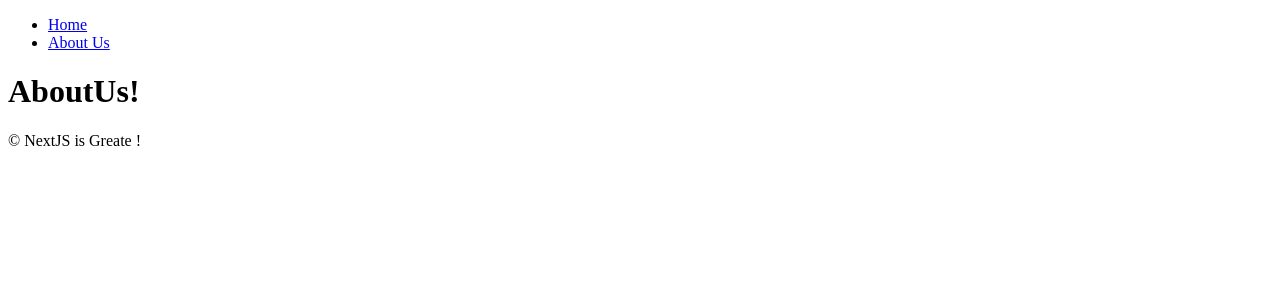
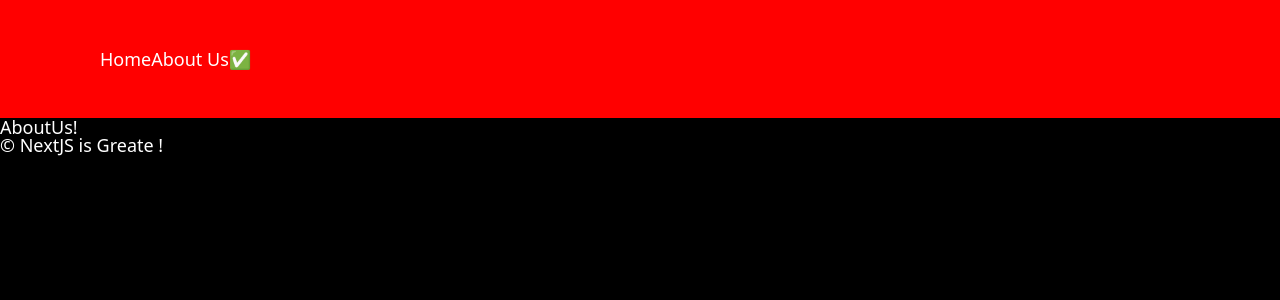
Before and after one commit to seonjeong0420/learn-nextjs14, a Next.js app: page /about-us in a window 1280 px wide. Shown: the top 300 px of the page. Built offline with nearby package versions, Linux system fonts and the light colour scheme.

Commit message:
feat: module css 추가

```diff
--- a/components/movie-info.tsx
+++ b/components/movie-info.tsx
@@ -7,7 +7,7 @@
 
 async function getMovie(id: string) {
   await new Promise((resolve) => setTimeout(resolve, 2000));
-  throw new Error("something Broke");
+  // throw new Error("something Broke");
 
   const response = await fetch(`${API_URL}/${id}`);
   return response.json();
--- /dev/null
+++ b/components/navigation.module.css
@@ -0,0 +1,8 @@
+.nav {
+  background-color: red;
+  padding: 50px 100px;
+}
+
+.list {
+  display: flex;
+}
--- a/components/navigation.tsx
+++ b/components/navigation.tsx
@@ -1,19 +1,22 @@
 "use client";
+
 import Link from "next/link";
 import { usePathname } from "next/navigation";
+import styles from "./navigation.module.css";
 
 const Navigation = () => {
   const path = usePathname();
   console.log("path:: ", path);
 
   return (
-    <nav>
-      <ul>
+    <nav className={styles.nav}>
+      <ul className={styles.list}>
         <li>
-          <Link href="/">Home</Link>
+          <Link href="/">Home</Link> {path === "/" ? "💜" : ""}
         </li>
         <li>
           <Link href="/about-us">About Us</Link>
+          {path === "/about-us" ? "✅" : ""}
         </li>
       </ul>
     </nav>
--- /dev/null
+++ b/styles/global.css
@@ -0,0 +1,141 @@
+html,
+body,
+div,
+span,
+applet,
+object,
+iframe,
+h1,
+h2,
+h3,
+h4,
+h5,
+h6,
+p,
+blockquote,
+pre,
+a,
+abbr,
+acronym,
+address,
+big,
+cite,
+code,
+del,
+dfn,
+em,
+img,
+ins,
+kbd,
+q,
+s,
+samp,
+small,
+strike,
+strong,
+sub,
+sup,
+tt,
+var,
+b,
+u,
+i,
+center,
+dl,
+dt,
+dd,
+ol,
+ul,
+li,
+fieldset,
+form,
+label,
+legend,
+table,
+caption,
+tbody,
+tfoot,
+thead,
+tr,
+th,
+td,
+article,
+aside,
+canvas,
+details,
+embed,
+figure,
+figcaption,
+footer,
+header,
+hgroup,
+menu,
+nav,
+output,
+ruby,
+section,
+summary,
+time,
+mark,
+audio,
+video {
+  margin: 0;
+  padding: 0;
+  border: 0;
+  font-size: 100%;
+  font: inherit;
+  vertical-align: baseline;
+}
+/* HTML5 display-role reset for older browsers */
+article,
+aside,
+details,
+figcaption,
+figure,
+footer,
+header,
+hgroup,
+menu,
+nav,
+section {
+  display: block;
+}
+body {
+  line-height: 1;
+}
+ol,
+ul {
+  list-style: none;
+}
+blockquote,
+q {
+  quotes: none;
+}
+blockquote:before,
+blockquote:after,
+q:before,
+q:after {
+  content: "";
+  content: none;
+}
+table {
+  border-collapse: collapse;
+  border-spacing: 0;
+}
+
+body {
+  font-family: system-ui, -apple-system, BlinkMacSystemFont, "Segoe UI", Roboto,
+    Oxygen, Ubuntu, Cantarell, "Open Sans", "Helvetica Neue", sans-serif;
+  background-color: black;
+  color: white;
+  font-size: 18px;
+}
+
+a {
+  color: inherit;
+  text-decoration: none;
+}
+
+a:hover {
+  text-decoration: underline;
+}
```
Also changed, not shown: app/layout.tsx (+6 -1 lines).
